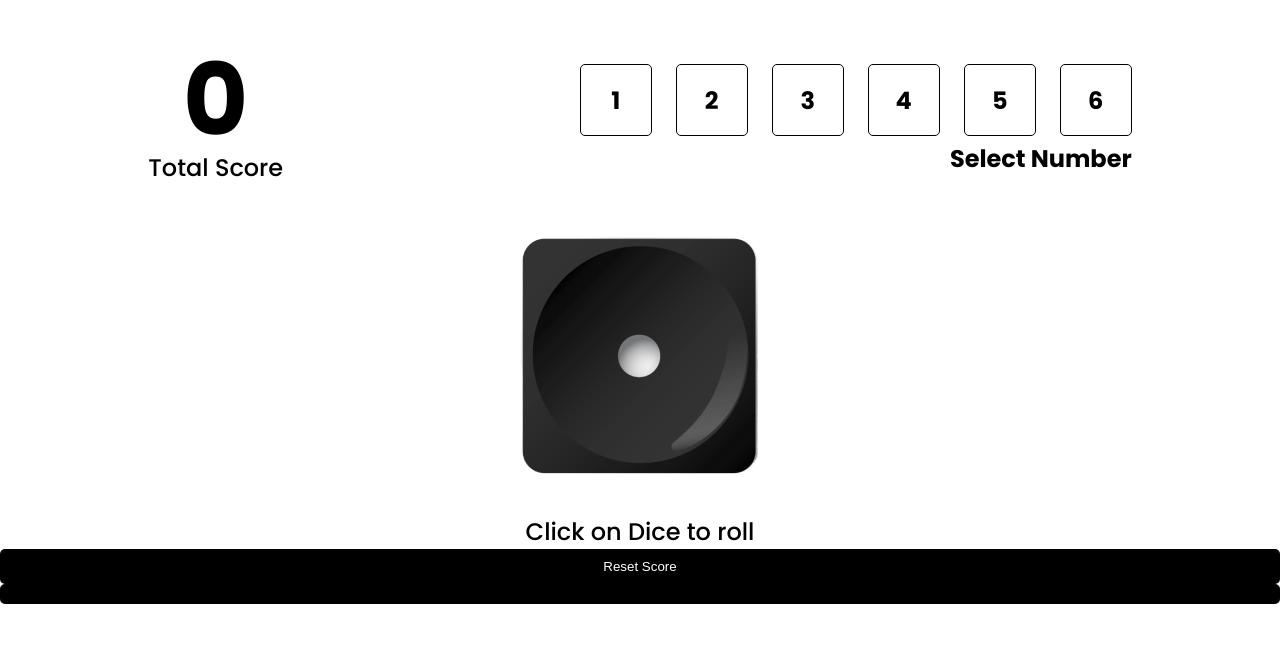
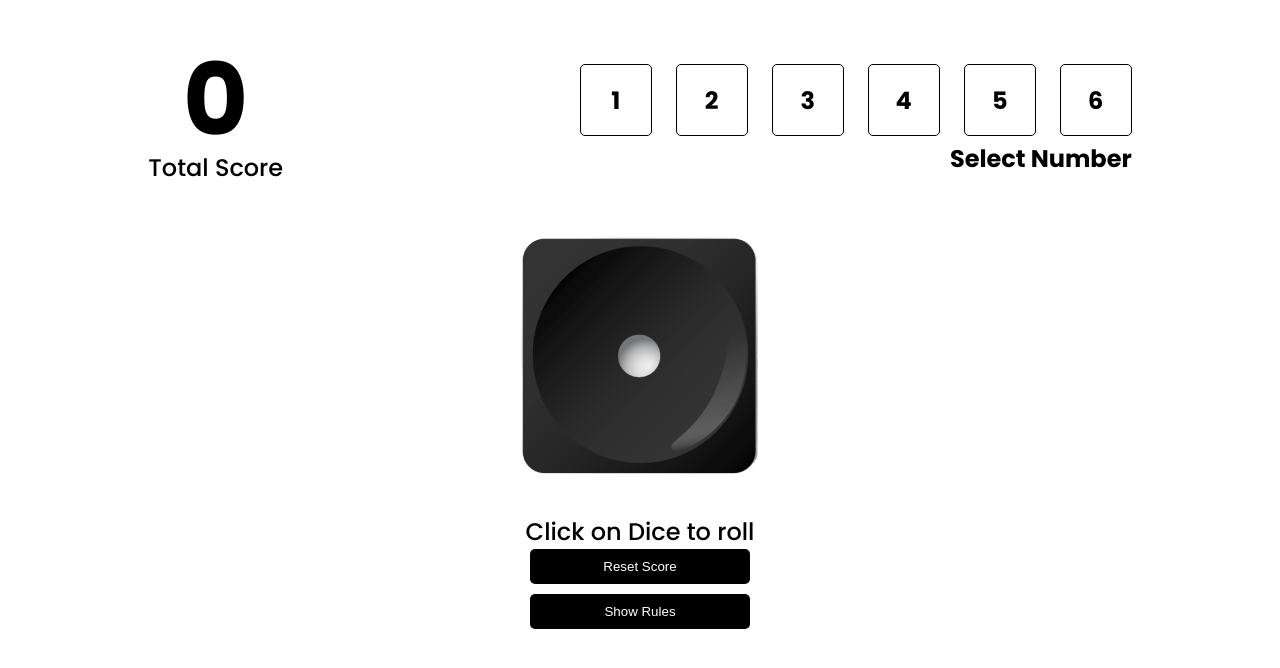
Before and after one commit to aadarshraj02/Dice-Game, a React (Vite) app: page / in a window 1280 px wide. Both pictures are taken after a click on the button "Play Now". Shown: the top 668 px of the page. Built offline with nearby package versions, Linux system fonts and the light colour scheme.

Commit message:
updated styling of button ; added second button

```diff
--- a/src/components/Gameplay.jsx
+++ b/src/components/Gameplay.jsx
@@ -49,7 +49,7 @@ const Gameplay = () => {
       <RollDice currentDice={currentDice} rollDice={rollDice}></RollDice>
       <div className="btn">
         <Button>Reset Score</Button>
-        <Button></Button>
+        <Button>Show Rules</Button>
       </div>
     </MainContainer>
   );
@@ -67,5 +67,8 @@ const MainContainer = styled.main`
   .btn {
     display: flex;
     flex-direction: column;
+    max-width: 220px;
+    margin: 0 auto;
+    gap: 10px;
   }
 `;
```
